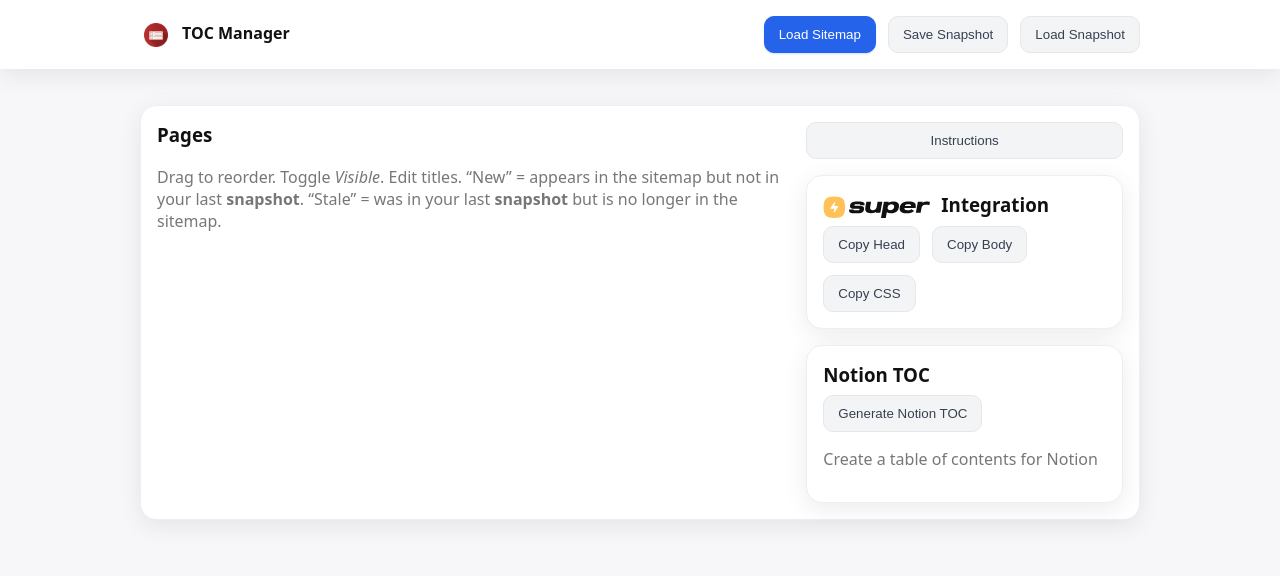
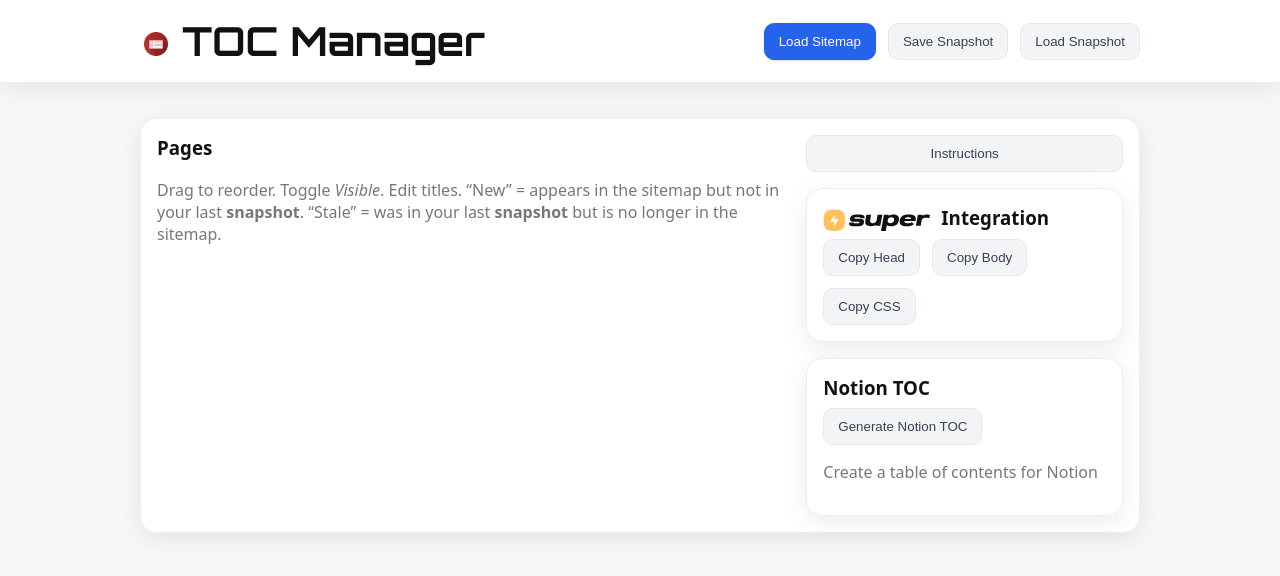
Before and after one commit to dlarmitage/toc-organizer, a website: page toc-manager.html in a window 1280 px wide. Drawn offline with Linux system fonts and the light colour scheme.

Commit message:
Add Orbitron font to TOC Manager header
- Import Orbitron Google Font with 400, 700, and 900 weights
- Update header text to use Orbitron font at 30pt size with bold weight
- Maintains existing icon and layout while enhancing typography

```diff
--- a/toc-manager.html
+++ b/toc-manager.html
@@ -4,6 +4,9 @@
 <meta charset="utf-8" />
 <title>TOC Manager (Super)</title>
 <meta name="viewport" content="width=device-width,initial-scale=1" />
+<link rel="preconnect" href="https://fonts.googleapis.com">
+<link rel="preconnect" href="https://fonts.gstatic.com" crossorigin>
+<link href="https://fonts.googleapis.com/css2?family=Orbitron:wght@400;700;900&display=swap" rel="stylesheet">
   <script>
     // Dev-only: rewrite asset links for localhost without using document.write
     (function(){
@@ -106,7 +109,7 @@
 </script>
 <header>
   <div class="row container">
-  <strong><img src="/touch-icon-192x192.png" alt="App" style="height:32px;width:32px;border-radius:8px;vertical-align:middle;margin-right:10px">TOC Manager</strong>
+  <strong style="font-family:'Orbitron',monospace;font-size:30pt;font-weight:700"><img src="/touch-icon-192x192.png" alt="App" style="height:32px;width:32px;border-radius:8px;vertical-align:middle;margin-right:10px">TOC Manager</strong>
   <div style="flex:1"></div>
   <button id="loadSitemapBtn" class="primary">Load Sitemap</button>
   <button id="saveSnapshotBtn" class="secondary">Save Snapshot</button>
```
